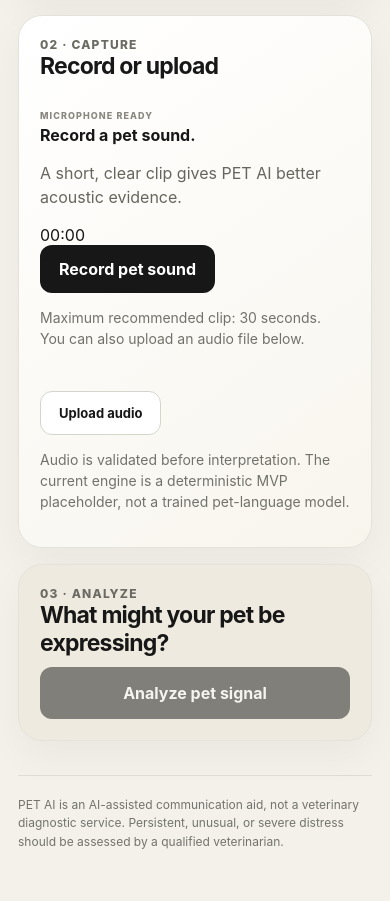
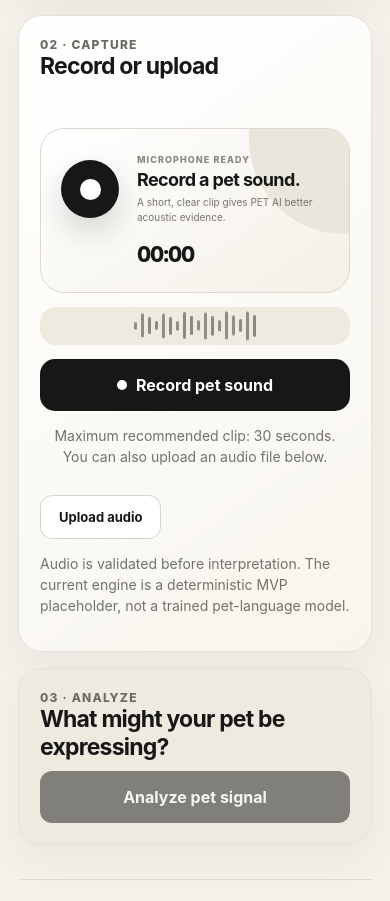
Before and after one commit to spunkytechai/pet-ai, a Next.js app: page /record in a window 390 px wide. Shown: the part 876-1777 px from the top of the page. Built offline with nearby package versions, Linux system fonts and the light colour scheme; no server answers.

Commit message:
Style Analyze recording experience v3

```diff
--- a/app/product-ui.css
+++ b/app/product-ui.css
@@ -338,3 +338,31 @@ textarea{resize:vertical}
 @media(min-width:801px){
   .app-nav-main .app-nav-links{display:flex}
 }
+
+/* Analyze Recording v3 */
+.audio-recorder{display:grid;gap:14px;margin-top:18px}
+.recorder-stage{position:relative;min-height:190px;display:grid;grid-template-columns:92px 1fr auto;align-items:center;gap:18px;padding:25px;border:1px solid #ddd9d0;border-radius:24px;background:linear-gradient(145deg,#fff,#f4f0e7);overflow:hidden}
+.recorder-stage:after{content:'';position:absolute;width:190px;height:190px;border-radius:50%;right:-90px;top:-85px;background:#ebe6dc}
+.recorder-orb{position:relative;z-index:1;width:82px;height:82px;border-radius:50%;display:grid;place-items:center;background:#171717;box-shadow:0 14px 30px rgba(23,23,23,.16)}
+.recorder-pulse{width:30px;height:30px;border-radius:50%;background:#fff}
+.recorder-stage.recording .recorder-pulse{animation:pet-ai-pulse 1.25s ease-in-out infinite}
+.recorder-copy{position:relative;z-index:1}
+.recorder-copy strong{display:block;font-size:22px;letter-spacing:-.035em;margin-bottom:5px}
+.recorder-copy p{margin:0;color:#77746c;font-size:11px;line-height:1.5;max-width:330px}
+.recorder-timer{position:relative;z-index:1;font-variant-numeric:tabular-nums;font-size:28px;font-weight:850;letter-spacing:-.05em}
+.recorder-wave{height:38px;display:flex;align-items:center;justify-content:center;gap:4px;border-radius:16px;background:#eeeadf;overflow:hidden}
+.recorder-wave i{display:block;width:3px;height:var(--wave);border-radius:99px;background:#8e897f;animation:pet-ai-wave 1.1s ease-in-out infinite alternate}
+.recorder-wave i:nth-child(3n){animation-delay:.18s}.recorder-wave i:nth-child(4n){animation-delay:.32s}.recorder-wave i:nth-child(5n){animation-delay:.47s}
+.recorder-button{width:100%;padding:15px!important;border-radius:15px!important;display:flex!important;align-items:center;justify-content:center;gap:9px}
+.recorder-button-dot{width:10px;height:10px;border-radius:50%;background:#fff}
+.recorder-button-dot.stop{border-radius:3px}
+.recorder-hint{margin:0!important;text-align:center}
+@keyframes pet-ai-pulse{0%,100%{transform:scale(.8);opacity:.7}50%{transform:scale(1.05);opacity:1}}
+@keyframes pet-ai-wave{from{transform:scaleY(.55);opacity:.55}to{transform:scaleY(1);opacity:1}}
+@media(prefers-reduced-motion:reduce){.recorder-stage.recording .recorder-pulse,.recorder-wave i{animation:none}}
+@media(max-width:800px){
+ .recorder-stage{grid-template-columns:62px 1fr;min-height:165px;padding:20px;gap:14px}
+ .recorder-orb{width:58px;height:58px}.recorder-pulse{width:21px;height:21px}
+ .recorder-copy strong{font-size:18px}.recorder-copy p{font-size:10px}
+ .recorder-timer{grid-column:2;font-size:22px;margin-top:-8px}
+}
```
